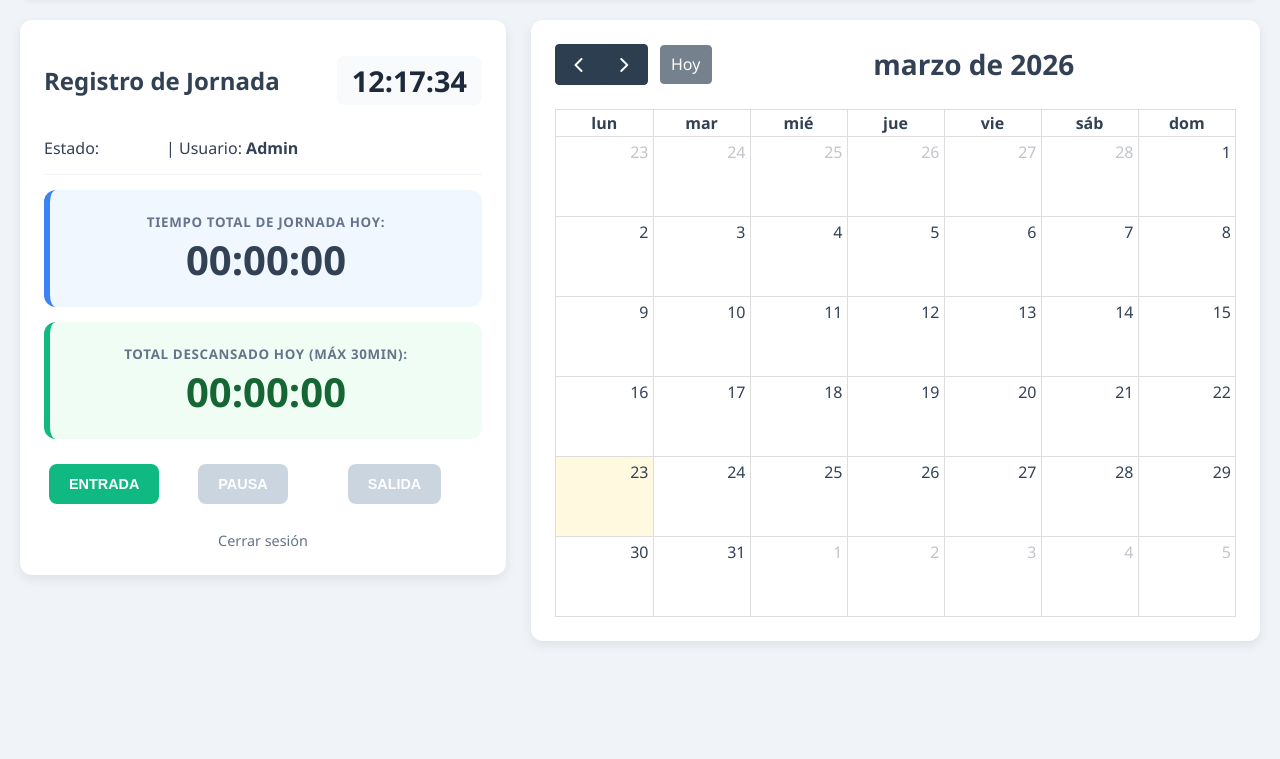
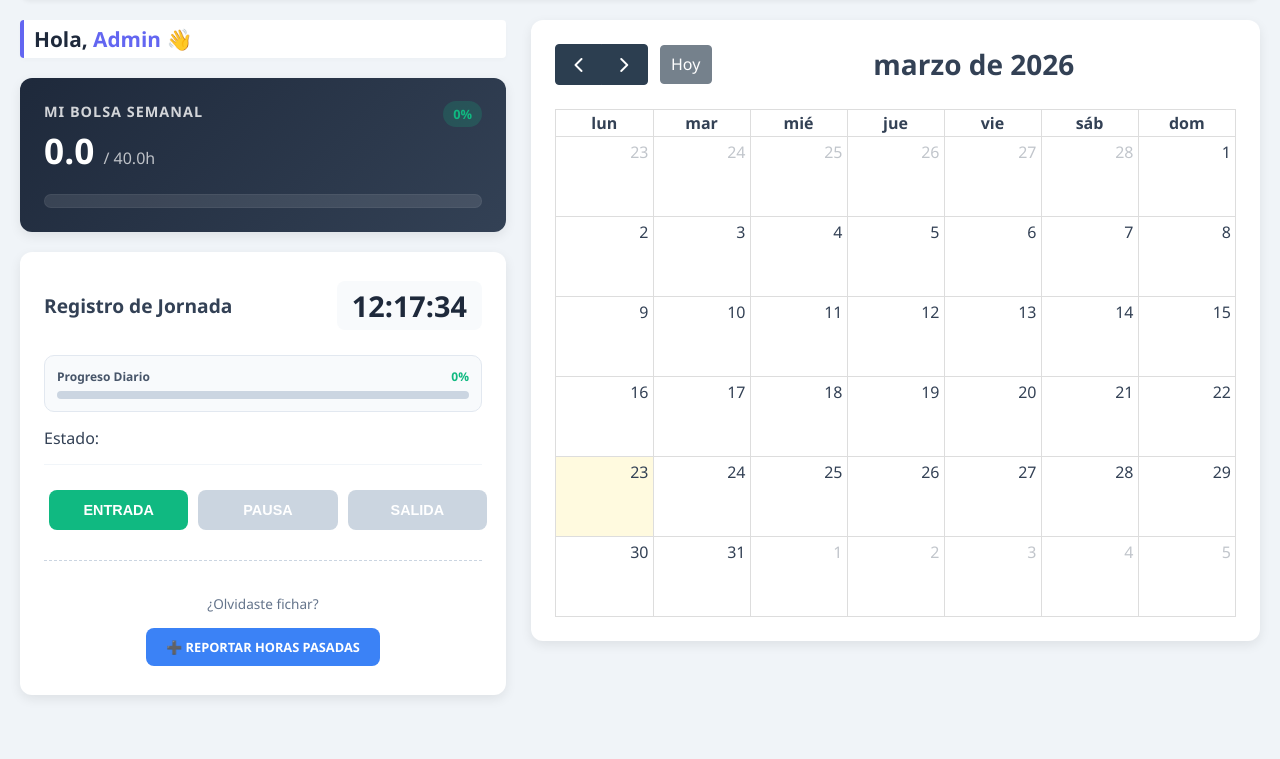
Before and after one commit to jopeol1971-rgb/control_fichaje, a Flask app: page / in a window 1280 px wide. Shown: the part 81-840 px from the top of the page. Run offline with Flask 3, Linux system fonts and the light colour scheme; the visitor is signed in with stand-in values (Sample User, id 1); lists and menus that the app fills with data are empty.

Commit message:
añadimos fichaje manual

```diff
--- a/app.py
+++ b/app.py
@@ -140,10 +140,40 @@
     ahora = datetime.now()
     hoy = ahora.date()
 
+    # --- 1. LÓGICA DE BOLSA SEMANAL (Nueva) ---
+    inicio_semana = ahora - timedelta(days=ahora.weekday())
+    inicio_semana = inicio_semana.replace(hour=0, minute=0, second=0, microsecond=0)
+
+    # Obtenemos fichajes de la semana ordenados
+    fichajes_semana = [f for f in fichajes_usuario if f.timestamp >= inicio_semana]
+    fichajes_semana.sort(key=lambda x: x.timestamp)
+
+    total_segundos_semana = 0
+    temp_entrada_semana = None
+
+    for f in fichajes_semana:
+        if f.tipo == 'entrada':
+            temp_entrada_semana = f.timestamp
+        elif f.tipo == 'salida' and temp_entrada_semana:
+            total_segundos_semana += (f.timestamp - temp_entrada_semana).total_seconds()
+            temp_entrada_semana = None
+        elif f.tipo == 'descanso' and temp_entrada_semana:
+            # Si entra en descanso, sumamos lo trabajado hasta ese momento
+            total_segundos_semana += (f.timestamp - temp_entrada_semana).total_seconds()
+            temp_entrada_semana = None
+
+    # Si actualmente está trabajando (entrada activa), sumamos el tiempo actual
+    if estado == 'entrada' and ultimo_fichaje:
+        total_segundos_semana += (ahora - ultimo_fichaje.timestamp).total_seconds()
+
+    horas_totales_semana = round(total_segundos_semana / 3600, 1)
+    objetivo_semanal = 20 # Meta para el monitor
+    porc_semanal = min(int((horas_totales_semana / objetivo_semanal) * 100), 100)
+
+    # --- 2. LÓGICA DIARIA EXISTENTE ---
     fichajes_hoy = [f for f in fichajes_usuario if f.timestamp.date() == hoy]
     fichajes_hoy.sort(key=lambda x: x.timestamp)
 
-    # --- LÓGICA DE PAUSAS Y TIEMPO TRABAJADO ---
     segundos_pausa_cerrados = 0
     temp_inicio_pausa = None
     for f in fichajes_hoy:
@@ -155,27 +185,19 @@
 
     primera_entrada_hoy = next((f for f in fichajes_hoy if f.tipo == 'entrada'), None)
 
-    # --- CÁLCULO DEL PROGRESO ---
     progreso = 0
     if primera_entrada_hoy:
-        # Tiempo total desde la primera entrada hasta ahora (en segundos)
         segundos_desde_inicio = int((ahora - primera_entrada_hoy.timestamp).total_seconds())
-
-        # Si está actualmente en pausa, sumamos el tiempo de la pausa abierta
         pausa_actual = 0
         if estado == 'descanso' and ultimo_fichaje:
             pausa_actual = int((ahora - ultimo_fichaje.timestamp).total_seconds())
 
-        # Tiempo real trabajado = Total - (Pausas cerradas + Pausa actual)
         segundos_trabajados = segundos_desde_inicio - (segundos_pausa_cerrados + pausa_actual)
-
-        # Objetivo diario (Horas contratadas / 5 días a la semana) convertido a segundos
         segundos_objetivo_diario = (user.horas_contratadas / 5) * 3600
 
         if segundos_objetivo_diario > 0:
             progreso = min((segundos_trabajados / segundos_objetivo_diario) * 100, 100)
 
-    # Variables para el template
     hora_inicio_jornada = primera_entrada_hoy.timestamp.isoformat() if primera_entrada_hoy else ""
     hora_inicio_pausa = ultimo_fichaje.timestamp.isoformat() if (ultimo_fichaje and estado == 'descanso') else ""
 
@@ -190,7 +212,9 @@
                            hora_pausa=hora_inicio_pausa,
                            total_segundos_pausa_cerrados=segundos_pausa_cerrados,
                            alerta_olvido=alerta_olvido,
-                           progreso=round(progreso, 1)) # Enviamos el progreso redondeado
+                           progreso=round(progreso, 1),
+                           horas_totales_semana=horas_totales_semana, # Para la tarjeta nueva
+                           porc_semanal=porc_semanal) # Para la barra nueva
 
 @app.route('/fichar/<tipo>', methods=['POST'])
 def registrar_fichaje(tipo):
@@ -221,6 +245,57 @@
 
     flash(f'{mensaje} a las {datetime.now().strftime("%H:%M:%S")}.')
     return redirect(url_for('index'))
+
+from datetime import datetime, timedelta
+
+@app.route('/fichaje_manual', methods=['GET', 'POST'])
+def fichaje_manual():
+    if 'user_id' not in session:
+        return redirect(url_for('login'))
+
+    if request.method == 'POST':
+        fecha_str = request.form.get('fecha')
+        horas = request.form.get('horas', type=float)
+        comentario = request.form.get('comentario')
+
+        if not fecha_str or not horas:
+            flash("⚠️ Indica fecha y horas.")
+            return redirect(url_for('fichaje_manual'))
+
+        # Calculamos los timestamps
+        # Entrada a las 09:00, salida según las horas trabajadas
+        entrada_dt = datetime.strptime(f"{fecha_str} 09:00:00", "%Y-%m-%d %H:%M:%S")
+        salida_dt = entrada_dt + timedelta(hours=horas)
+
+        try:
+            # 1. Creamos el evento de ENTRADA
+            f_entrada = Fichaje(
+                usuario_id=session['user_id'], # <-- Nombre correcto según tu models.py
+                tipo='entrada',
+                timestamp=entrada_dt,
+                motivo_edicion=f"Manual: {comentario}"
+            )
+            # 2. Creamos el evento de SALIDA
+            f_salida = Fichaje(
+                usuario_id=session['user_id'],
+                tipo='salida',
+                timestamp=salida_dt,
+                motivo_edicion=f"Manual: {comentario}"
+            )
+
+            db.session.add(f_entrada)
+            db.session.add(f_salida)
+            db.session.commit()
+
+            flash(f"✅ Registradas {horas}h el día {fecha_str}")
+            return redirect(url_for('index'))
+
+        except Exception as e:
+            db.session.rollback()
+            flash(f"❌ Error: {str(e)}")
+            return redirect(url_for('fichaje_manual'))
+
+    return render_template('fichaje_manual.html', hoy=datetime.now().strftime('%Y-%m-%d'))
 
 @app.route('/admin/panel')
 def admin_panel():
@@ -286,50 +361,61 @@
 
 @app.route('/admin/nuevo_empleado', methods=['GET', 'POST'])
 def nuevo_empleado():
-    user_id = session.get('user_id')
-    user = db.session.get(Usuario, user_id)
-
-    if not user or user.rol != 'admin':
+    # Solo el admin puede entrar aquí
+    if session.get('rol') != 'admin':
         return redirect(url_for('index'))
 
     if request.method == 'POST':
-        nombre = request.form.get('nombre')
-        apellidos = request.form.get('apellidos')
+        # 1. Recoger y limpiar datos
+        nombre = request.form.get('nombre', '').strip()
+        apellidos = request.form.get('apellidos', '').strip()
+        dni = request.form.get('dni', '').strip().upper()  # Forzamos mayúsculas
+        nass = request.form.get('nass', '').strip()
+        email = request.form.get('email', '').strip().lower() # Forzamos minúsculas
+        telefono = request.form.get('telefono', '').strip()
+        direccion = request.form.get('direccion', '').strip()
         password_plana = request.form.get('password')
-        rol = request.form.get('rol')
-        dni = request.form.get('dni')
-        nass = request.form.get('nass')
-        email = request.form.get('email')
-        telefono = request.form.get('telefono')
-        direccion = request.form.get('direccion')
-        horas = request.form.get('horas_contratadas', 40, type=float)
+        rol = request.form.get('rol', 'empleado')
+        horas = request.form.get('horas_contratadas', 40.0, type=float)
 
-        # Validación: El nombre y el DNI son obligatorios
-        if not nombre or not dni:
-            flash("Nombre y DNI son campos obligatorios.")
+        # 2. Validación de campos obligatorios
+        if not nombre or not dni or not nass or not password_plana:
+            flash("⚠️ Error: Nombre, DNI, NASS y Contraseña son obligatorios.")
             return redirect(url_for('nuevo_empleado'))
 
+        # 3. Comprobar si ya existen en la base de datos
         if Usuario.query.filter_by(dni=dni).first():
-            flash("Ya existe un usuario con ese DNI.")
-        else:
+            flash(f"⚠️ El DNI {dni} ya está registrado.")
+            return redirect(url_for('nuevo_empleado'))
+
+        if Usuario.query.filter_by(nass=nass).first():
+            flash(f"⚠️ El NASS {nass} ya pertenece a otro empleado.")
+            return redirect(url_for('nuevo_empleado'))
+
+        # 4. Intentar guardar en la base de datos
+        try:
             nuevo_usuario = Usuario(
                 nombre=nombre,
                 apellidos=apellidos,
-                rol=rol,
                 dni=dni,
                 nass=nass,
-                email=email,
-                telefono=telefono,
-                direccion=direccion,
-                horas_contratadas=horas
+                email=email if email else None,
+                telefono=telefono if telefono else None,
+                direccion=direccion if direccion else None,
+                horas_contratadas=horas,
+                rol=rol
             )
             nuevo_usuario.set_password(password_plana)
 
             db.session.add(nuevo_usuario)
             db.session.commit()
+            flash(f"✅ Empleado {nombre} registrado correctamente.")
+            return redirect(url_for('admin_panel'))
 
-            flash(f"Empleado {nombre} {apellidos} creado correctamente.")
-            return redirect(url_for('admin_panel'))
+        except Exception as e:
+            db.session.rollback()
+            flash(f"❌ Error al guardar en la base de datos: {str(e)}")
+            return redirect(url_for('nuevo_empleado'))
 
     return render_template('nuevo_empleado.html')
 
--- a/templates/index.html
+++ b/templates/index.html
@@ -1,90 +1,119 @@
 {% extends "base.html" %}
 {% block content %}
     <link href="https://cdn.jsdelivr.net/npm/fullcalendar@5.11.3/main.min.css" rel="stylesheet">
+    <script src="https://cdn.jsdelivr.net/npm/fullcalendar@5.11.3/main.min.js"></script>
+    <script src="https://cdn.jsdelivr.net/npm/fullcalendar@5.11.3/locales/es.js"></script>
 
-    <script src="https://cdn.jsdelivr.net/npm/fullcalendar@5.11.3/main.min.js"></script>
-
-    <script src="https://cdn.jsdelivr.net/npm/fullcalendar@5.11.3/locales/es.js"></script>
     <div class="dashboard-grid">
 
         <div class="column-actions">
+    <div style="margin-bottom: 20px; padding: 5px 10px; border-left: 4px solid #6366f1; background: white; border-radius: 4px; box-shadow: 0 2px 4px rgba(0,0,0,0.02);">
+        <h2 style="font-size: 1.3rem; color: #1e293b; margin: 0; font-weight: 700;">
+            Hola, <span style="color: #6366f1;">{{ user.nombre }}</span> 👋
+        </h2>
+    </div>
+
+    <div class="card" style="background: linear-gradient(135deg, #1e293b, #334155); color: white; margin-bottom: 20px; border: none;">
+        <div style="display: flex; justify-content: space-between; align-items: flex-start;">
+            <div>
+                <h4 style="margin: 0; opacity: 0.8; font-size: 0.9rem; text-transform: uppercase; letter-spacing: 1px;">Mi Bolsa Semanal</h4>
+                <div style="font-size: 2.2rem; font-weight: 800; margin: 5px 0;">
+                    {{ horas_totales_semana | default('0.0') }}
+                    <span style="font-size: 1rem; opacity: 0.7; font-weight: 400;">/ {{ user.horas_contratadas }}h</span>
+                </div>
+            </div>
+            <div style="text-align: right;">
+                <span style="background: rgba(16, 185, 129, 0.2); color: #10b981; padding: 4px 10px; border-radius: 20px; font-size: 0.8rem; font-weight: bold;">
+                    {{ porc_semanal | default(0) }}%
+                </span>
+            </div>
+        </div>
+
+        <div style="background: rgba(255,255,255,0.1); height: 12px; border-radius: 10px; margin-top: 15px; overflow: hidden; border: 1px solid rgba(255,255,255,0.05);">
+            <div style="background: linear-gradient(90deg, #10b981, #34d399);
+                        width: {{ porc_semanal | default(0) }}%;
+                        height: 100%;
+                        border-radius: 10px;
+                        transition: width 1.5s cubic-bezier(0.4, 0, 0.2, 1);">
+            </div>
+        </div>
+
+        {% if porc_semanal >= 100 %}
+        <p style="margin: 10px 0 0 0; font-size: 0.75rem; color: #34d399; font-weight: bold;">
+            🎉 ¡Objetivo semanal completado!
+        </p>
+        {% endif %}
+    </div>
+
     <div class="card">
         <div class="header-card">
-                    <h2>Registro de Jornada</h2>
+            <h2 style="font-size: 1.2rem;">Registro de Jornada</h2>
             <div id="reloj" class="reloj-digital">00:00:00</div>
         </div>
 
         {% if alerta_olvido %}
         <div class="alerta-error">
-                    <strong>⚠️ Aviso:</strong> Tienes una jornada abierta de un día anterior. Por favor, cierra sesión y contacta con administración.
+            <strong>⚠️ Atención:</strong> Tienes un registro sin cerrar de un día anterior. Por favor, contacta con administración.
         </div>
         {% endif %}
 
-                {% if estado != 'fuera' and estado != 'salida' %}
         <div style="margin: 15px 0; padding: 12px; background: #f8fafc; border: 1px solid #e2e8f0; border-radius: 10px;">
             <div style="display: flex; justify-content: space-between; margin-bottom: 6px;">
-                        <span style="font-size: 0.8rem; font-weight: bold; color: #475569;">Progreso Diario</span>
-                        <span style="font-size: 0.8rem; font-weight: bold; color: #10b981;">{{ progreso }}%</span>
+                <span style="font-size: 0.75rem; font-weight: bold; color: #475569;">Progreso Diario</span>
+                <span style="font-size: 0.75rem; font-weight: bold; color: #10b981;">{{ progreso }}%</span>
             </div>
-                    <div style="background: #cbd5e1; border-radius: 20px; height: 10px; width: 100%; overflow: hidden;">
-                        <div style="background: linear-gradient(90deg, #10b981, #34d399);
+            <div style="background: #cbd5e1; border-radius: 20px; height: 8px; width: 100%; overflow: hidden;">
+                <div style="background: linear-gradient(90deg, #6366f1, #818cf8);
                             width: {{ progreso }}%;
                             height: 100%;
                             transition: width 1s ease-in-out;">
                 </div>
             </div>
         </div>
-                {% endif %}
-
                 <p class="user-status">
                     Estado: <span class="badge {{ estado }}">{{ estado | capitalize }}</span>
-                    | Usuario: <strong>{{ user.nombre }}</strong>
                 </p>
 
-                <div id="panel-cronometro" class="cronometro-box">
-                    <small>Tiempo total de jornada hoy:</small>
+                <div id="panel-cronometro" class="cronometro-box" style="display: none;">
+                    <small>Tiempo hoy:</small>
                     <span id="cronometro">00:00:00</span>
                 </div>
 
-                <div id="panel-pausa" class="cronometro-box pausa">
-                    <small>Tiempo de descanso actual:</small>
+                <div id="panel-pausa" class="cronometro-box pausa" style="display: none;">
+                    <small>En descanso:</small>
                     <span id="cronometro-pausa">00:00:00</span>
                 </div>
 
-                <div id="panel-acumulado-descanso" class="cronometro-box acumulado">
-                    <small>Total descansado hoy (Máx 30min):</small>
-                    <span id="acumulado-descanso">00:00:00</span>
-                    <div id="aviso-exceso" class="texto-alerta" style="display: none;">
-                        ⚠️ Límite de 30 min superado.
-                    </div>
-                </div>
-
                 <div class="button-group">
-                    <form action="/fichar/entrada" method="POST">
-                        <button type="submit" class="btn btn-entrada"
+                    <form action="/fichar/entrada" method="POST" style="width: 100%;">
+                        <button type="submit" class="btn btn-entrada" style="width: 100%;"
                             {% if estado == 'entrada' or estado == 'descanso' %} disabled {% endif %}>
                             Entrada
                         </button>
                     </form>
 
-                    <form action="/fichar/descanso" method="POST" onsubmit="return confirmarAccion('{{ '¿Finalizar el descanso?' if estado == 'descanso' else '¿Iniciar un descanso?' }}')">
+                    <form action="/fichar/descanso" method="POST" style="width: 100%;" onsubmit="return confirmarAccion('¿Cambiar estado?')">
                         <button type="submit"
                             class="btn {% if estado == 'descanso' %}btn-entrada{% else %}btn-descanso{% endif %}"
+                            style="width: 100%;"
                             {% if estado != 'entrada' and estado != 'descanso' %} disabled {% endif %}>
-                            {% if estado == 'descanso' %} Finalizar Pausa {% else %} Pausa {% endif %}
+                            {% if estado == 'descanso' %} Fin Pausa {% else %} Pausa {% endif %}
                         </button>
                     </form>
 
-                    <form action="/fichar/salida" method="POST" onsubmit="return confirmarAccion('¿Cerrar jornada?')">
-                        <button type="submit" class="btn btn-salida"
+                    <form action="/fichar/salida" method="POST" style="width: 100%;" onsubmit="return confirmarAccion('¿Cerrar jornada?')">
+                        <button type="submit" class="btn btn-salida" style="width: 100%;"
                             {% if estado != 'entrada' %} disabled {% endif %}>
                             Salida
                         </button>
                     </form>
                 </div>
 
-                <div style="margin-top: 20px; text-align: center;">
-                    <a href="/logout" class="link-secundario">Cerrar sesión</a>
+                <div style="margin-top: 25px; padding-top: 20px; border-top: 1px dashed #cbd5e1; text-align: center;">
+                    <p style="font-size: 0.85rem; color: #64748b; margin-bottom: 10px;">¿Olvidaste fichar?</p>
+                    <a href="/fichaje_manual" class="btn btn-primary" style="background-color: #3b82f6; width: auto; padding: 10px 20px; font-size: 0.8rem; border-radius: 8px; text-decoration: none; color: white; display: inline-block;">
+                        ➕ Reportar horas pasadas
+                    </a>
                 </div>
             </div>
         </div>
@@ -100,7 +129,6 @@
         const horaInicioJornada = "{{ hora_inicio }}";
         const horaInicioPausa = "{{ hora_pausa }}";
         const estadoActual = "{{ estado }}";
-        const baseSegundosPausaCerrada = {{ total_segundos_pausa_cerrados | default(0) }};
 
         function confirmarAccion(m) { return confirm(m); }
         function formatearTiempo(ms) {
@@ -123,27 +151,15 @@
                 }
             }
 
-            let segPausa = baseSegundosPausaCerrada;
             if (estadoActual === "descanso" && horaInicioPausa !== "") {
                 const diffP = ahora - new Date(horaInicioPausa);
                 if (diffP > 0) {
                     document.getElementById('panel-pausa').style.display = 'block';
                     document.getElementById('cronometro-pausa').innerText = formatearTiempo(diffP);
-                    segPausa += Math.floor(diffP / 1000);
-                }
-            } else {
-                if(document.getElementById('panel-pausa')) document.getElementById('panel-pausa').style.display = 'none';
-            }
-
-            const dispAcum = document.getElementById('acumulado-descanso');
-            if (dispAcum) {
-                dispAcum.innerText = formatearTiempo(segPausa * 1000);
-                if (segPausa > 1800) {
-                    dispAcum.style.color = "#ef4444";
-                    document.getElementById('aviso-exceso').style.display = 'block';
                 }
             }
         }
+
         setInterval(actualizarRelojes, 1000);
         actualizarRelojes();
 
@@ -152,9 +168,8 @@
             var calendar = new FullCalendar.Calendar(calendarEl, {
                 initialView: 'dayGridMonth',
                 locale: 'es',
-                firstDay: 1,          // Lunes como primer día
-                height: 'auto',       // Elimina el scroll interno
-                dayMaxEvents: 2,      // Agrupa eventos si hay más de 2 (evita que crezca la celda)
+                firstDay: 1,
+                height: 'auto',
                 headerToolbar: { left: 'prev,next today', center: 'title', right: '' },
                 events: [
                     {% for r in historial %}
```
Also changed, not shown: templates/fichaje_manual.html (added, +35 -0 lines), templates/nuevo_empleado.html (+74 -29 lines). Lines whose indentation alone changed are shown as unchanged.
